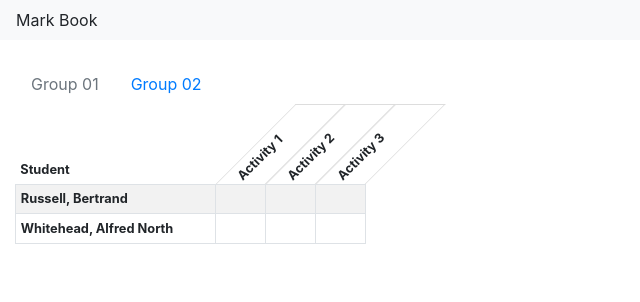
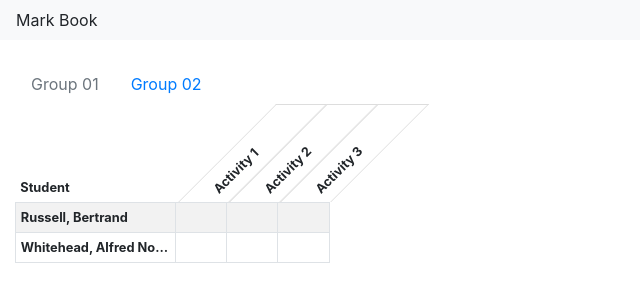
Before and after one commit to aadroher/mark_book, a React app: page / in a window 1280 px wide. Shown: the top 302 px of the page, without its empty margins (0-640 px from the left). Built offline with nearby package versions, Linux system fonts and the light colour scheme; the HTML template or start-up script is replaced by a standard one.

Commit message:
Adds improvements in the scss calculations.

```diff
--- a/src/components/MarkTable.module.scss
+++ b/src/components/MarkTable.module.scss
@@ -1,5 +1,73 @@
 @import "~bootstrap/scss/bootstrap";
 
+$phi: 1.618;
+$studentCellWidth: 10rem;
+$headerCellHeight: $studentCellWidth / $phi;
+$headerCellWidth: 3.2rem;
+$theta: 45deg;
+
+@function pow($number, $exp) {
+  $value: 1;
+  @if $exp > 0 {
+    @for $i from 1 through $exp {
+      $value: $value * $number;
+    }
+  }
+  @else if $exp < 0 {
+    @for $i from 1 through -$exp {
+      $value: $value / $number;
+    }
+  }
+  @return $value;
+}
+
+@function fact($number) {
+  $value: 1;
+  @if $number > 0 {
+    @for $i from 1 through $number {
+      $value: $value * $i;
+    }
+  }
+  @return $value;
+}
+
+@function pi() {
+  @return 3.14159265359;
+}
+
+@function rad($angle) {
+  $unit: unit($angle);
+  $unitLess: $angle / ($angle * 0 + 1);
+  // If the angle has 'deg' as unit, convert to radians.
+  @if $unit == deg {
+    $unitLess: $unitLess / 180 * pi();
+  }
+  @return $unitLess;
+}
+
+@function sin($angle) {
+  $sin: 0;
+  $angle: rad($angle);
+  // Iterate a bunch of times.
+  @for $i from 0 through 10 {
+    $sin: $sin + pow(-1, $i) * pow($angle, (2 * $i + 1)) / fact(2 * $i + 1);
+  }
+  @return $sin;
+}
+
+@function cos($angle) {
+  $cos: 0;
+  $angle: rad($angle);
+  // Iterate a bunch of times.
+  @for $i from 0 through 10 {
+    $cos: $cos + pow(-1, $i) * pow($angle, 2 * $i) / fact(2 * $i);
+  }
+  @return $cos;
+}
+
+@function tan($angle) {
+  @return sin($angle) / cos($angle);
+}
 
 .mark-table {
   @extend .table,
@@ -20,44 +88,44 @@
   }
 
   .student-column {
-    width: 200px;
+    @extend .text-truncate;
+    width: $studentCellWidth;
+    max-width: $studentCellWidth;
   }
 
   .rotated {
-    height: 80px;
-    width: 50px;
-    //min-width: 40px;
-    //max-width: 40px;
+    height: $headerCellHeight;
+    width: $headerCellWidth;
+    min-width: $headerCellWidth;
+    max-width: $headerCellWidth;
     position: relative;
     vertical-align: bottom;
     padding: 0;
-    line-height: 0.8;
-    //height: 140px;
     white-space: nowrap;
 
     > div {
       position: relative;
       top: 0;
-      left: 40px; /* 80 * tan(45) / 2 = 40 where 80 is the height on the cell and 45 is the transform angle*/
+      /* 80 * tan(45) / 2 = 40 where 80 is the height on the cell and 45 is the transform angle*/
+      left: $headerCellWidth;
       height: 100%;
-
-      //transform:  translate(25px, 51px)
-      //            rotate(315deg);
-      //width: 30px;
-      transform:skew(-45deg,0deg);
+      transform:skew(-$theta, 0deg);
       overflow: hidden;
       border-left: 1px solid #dddddd;
       border-right: 1px solid #dddddd;
       border-top: 1px solid #dddddd;
 
       > span {
-        transform:skew(45deg,0deg) rotate(315deg);
+
+        transform:skew($theta,0deg) rotate(360deg - 45deg);
         position: absolute;
-        bottom: 30px; /* 40 cos(45) = 28 with an additional 2px margin*/
-        left: -25px; /*Because it looked good, but there is probably a mathematical link here as well*/
+        //bottom: 30px; /* 40 cos(45) = 28 with an additional 2px margin*/
+        bottom: $headerCellWidth * cos($theta) + 0.1rem;
+        left: - ($headerCellWidth / 2); /*Because it looked good, but there is probably a mathematical link here as well*/
         display: inline-block;
 
-        width: 85px; /* 80 / cos(45) - 40 cos (45) = 85 where 80 is the height of the cell, 40 the width of the cell and 45 the transform angle*/
+        // 80 / cos(45) - 40 cos (45) = 85 where 80 is the height of the cell, 40 the width of the cell and 45 the transform angle
+        width: $headerCellHeight / cos($theta) - $headerCellWidth * cos($theta);
         text-align: left;
       }
     }
```
